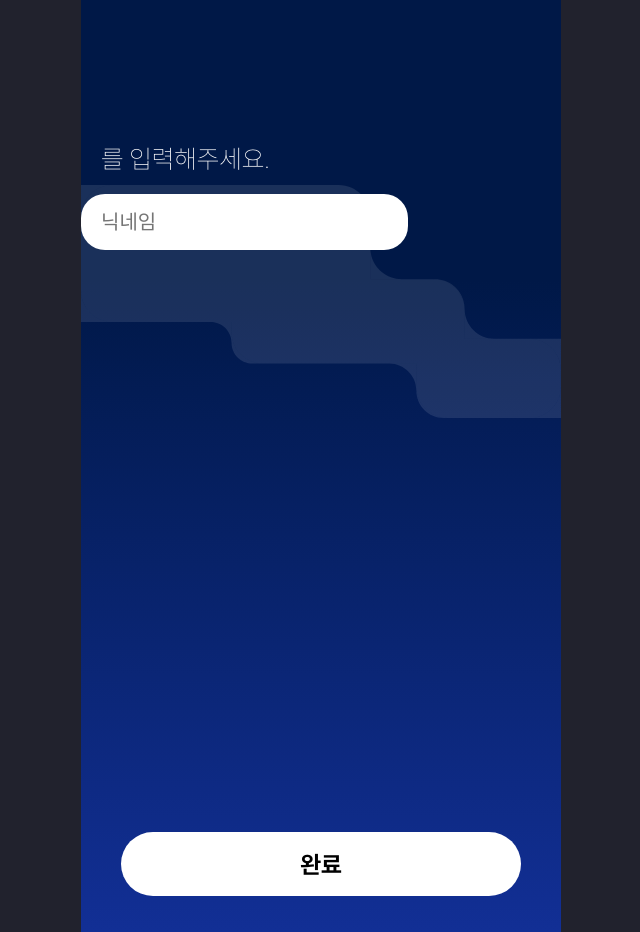
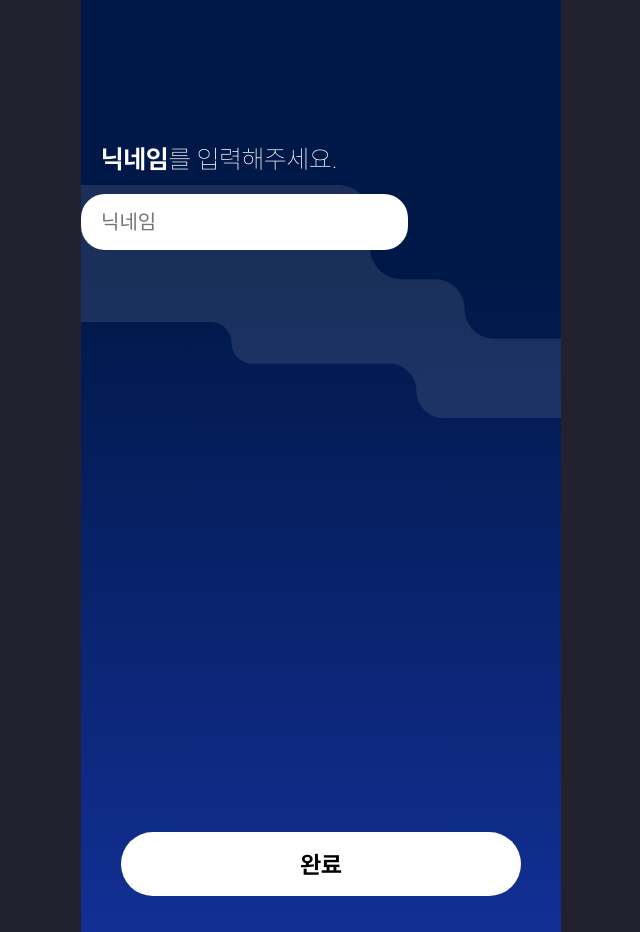
Before and after one commit to GDSC-snowflowerthon/firstsnow-team04-web, a React (Create React App) app: page /login in a window 1280 px wide. Shown: the whole page, without its empty margins (319-959 px from the left). Built offline with nearby package versions, Linux system fonts and the light colour scheme.

Commit message:
fix: 버그 수정

```diff
--- a/src/pages/IndexPages/LoginPage.js
+++ b/src/pages/IndexPages/LoginPage.js
@@ -47,7 +47,7 @@ const LoginPage = () => {
 
           {/* 이 아래에 페이지 내용들 추가하면 됨. */}
           <div className="main-container">
-            <SignupQuestion name="닉네임"></SignupQuestion>
+            <SignupQuestion userName="닉네임"></SignupQuestion>
             <Input value={loginInput} text="닉네임" func={handleLogin}></Input>
             <Button
               value={loginInput}
```
